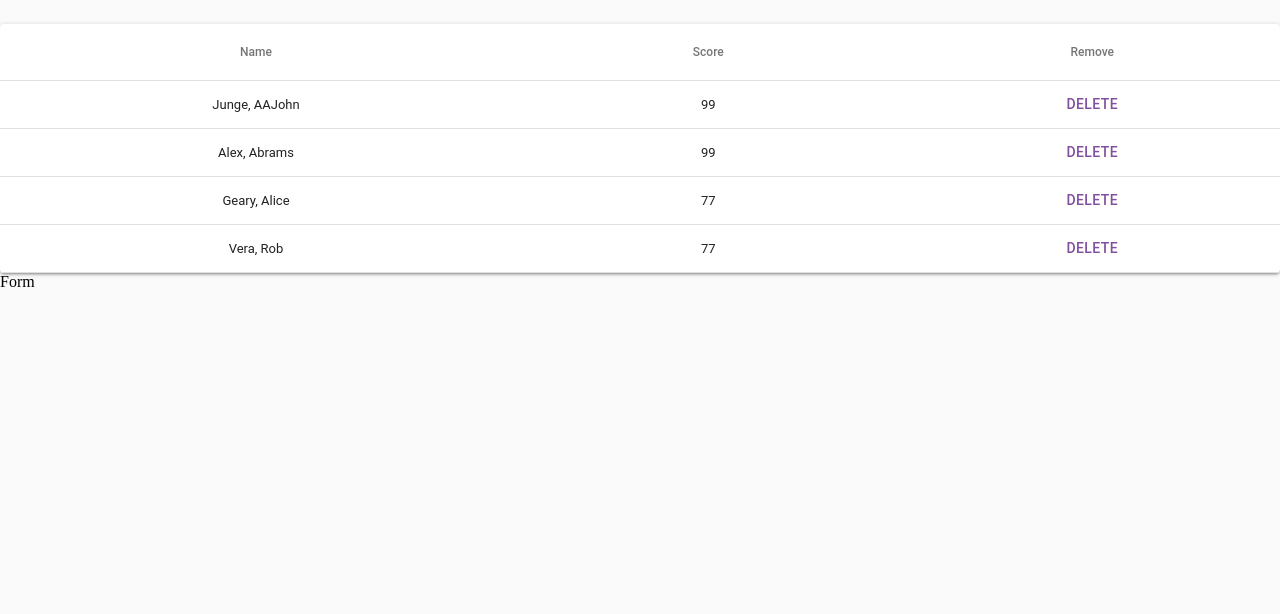
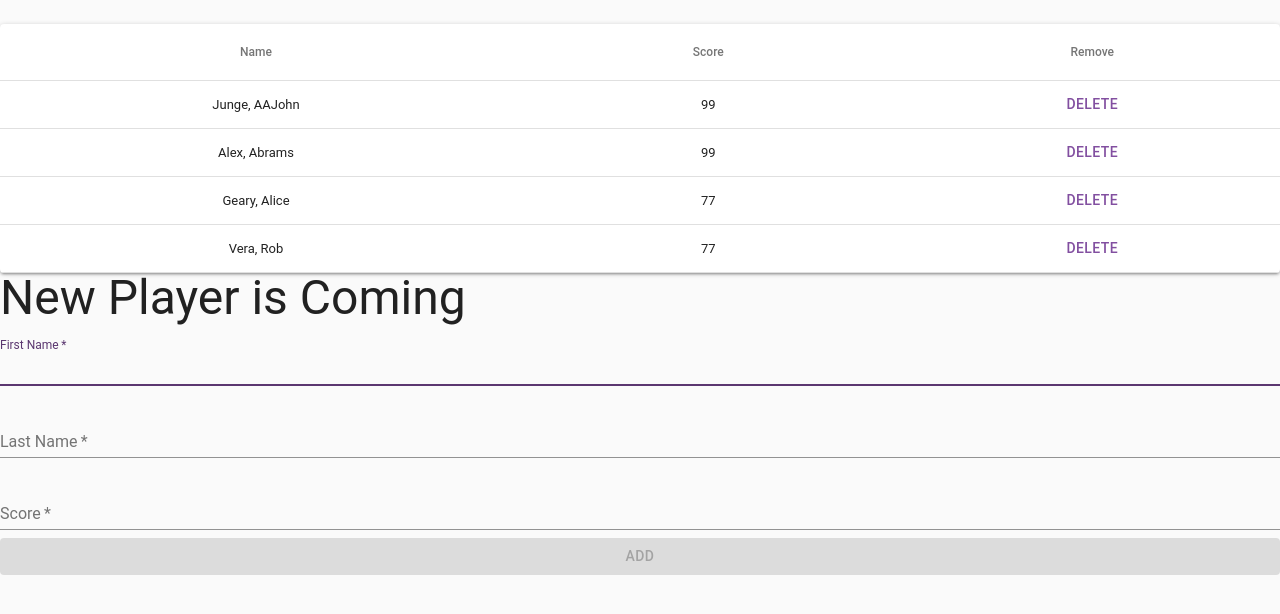
Before and after one commit to Antibioticvz/pga, a React (Create React App) app: page / in a window 1280 px wide. Shown: the top 614 px of the page. Built offline with nearby package versions, Linux system fonts and the light colour scheme.

Commit message:
added form input

```diff
--- a/src/components/Form/form.jsx
+++ b/src/components/Form/form.jsx
@@ -1,16 +1,88 @@
-import React from 'react'
+import React, { useState } from 'react'
 import PropTypes from 'prop-types'
 
-const Form = props => {
+import Button from '@material-ui/core/Button'
+import FormControl from '@material-ui/core/FormControl'
+import InputLabel from '@material-ui/core/InputLabel'
+import Input from '@material-ui/core/Input'
+import Typography from '@material-ui/core/Typography'
+
+function isFloat(num) { return parseInt(num, 10) !== parseFloat(num) }
+
+const Form = ({ addPlayer }) => {
+  const [firstName, setFirstName] = useState('')
+  const [lastName, setLastName] = useState('')
+  const [score, setScore] = useState('')
+  const dropForm = () => {
+    setFirstName('')
+    setLastName('')
+    setScore('')
+  }
   return (
-    <div>
-      Form
-    </div>
+    <>
+      <form className="">
+        <Typography variant="h3">
+          New Player is Coming
+        </Typography>
+
+        <FormControl margin="normal" required fullWidth>
+          <InputLabel htmlFor="email">First Name</InputLabel>
+          <Input
+            value={firstName}
+            name="firstName"
+            autoFocus
+            onChange={e => setFirstName(e.currentTarget.value)}
+          />
+        </FormControl>
+
+        <FormControl margin="normal" required fullWidth>
+          <InputLabel htmlFor="email">Last Name</InputLabel>
+          <Input
+            value={lastName}
+            name="lastName"
+            onChange={e => setLastName(e.currentTarget.value)}
+          />
+        </FormControl>
+
+        <FormControl margin="normal" required fullWidth>
+          <InputLabel htmlFor="email">Score</InputLabel>
+          <Input
+            value={score}
+            name="score"
+            type="number"
+            onChange={
+              ({ currentTarget: { value } }) => {
+                const newScore = Number(value)
+                if (newScore > 0 && newScore < 101 && !isFloat(newScore)) setScore(newScore.toString())
+                else setScore('')
+              }
+            }
+            // @ts-ignore
+            onInput={(({ currentTarget: { value } }) => Number(parseInt(value, 10)))}
+          />
+        </FormControl>
+      </form>
+
+      <Button
+        disabled={firstName === '' || lastName === '' || score === ''}
+        variant="contained"
+        color="primary"
+        type="number"
+        onClick={(e) => {
+          e.preventDefault()
+          addPlayer(firstName, lastName, Number(score))
+          dropForm()
+        }}
+        fullWidth
+      >
+        Add
+      </Button>
+    </>
   )
 }
 
 Form.propTypes = {
-
+  addPlayer: PropTypes.func.isRequired,
 }
 
 export default Form
```
